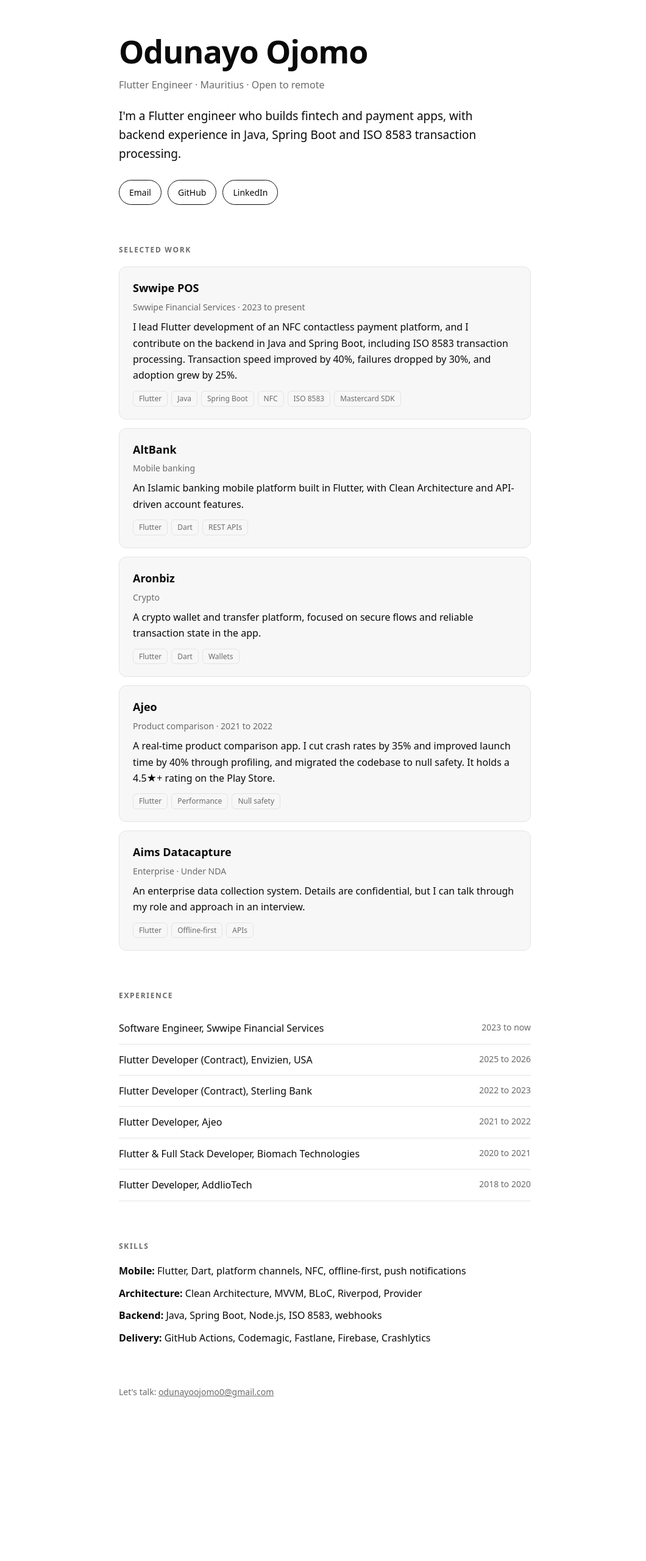
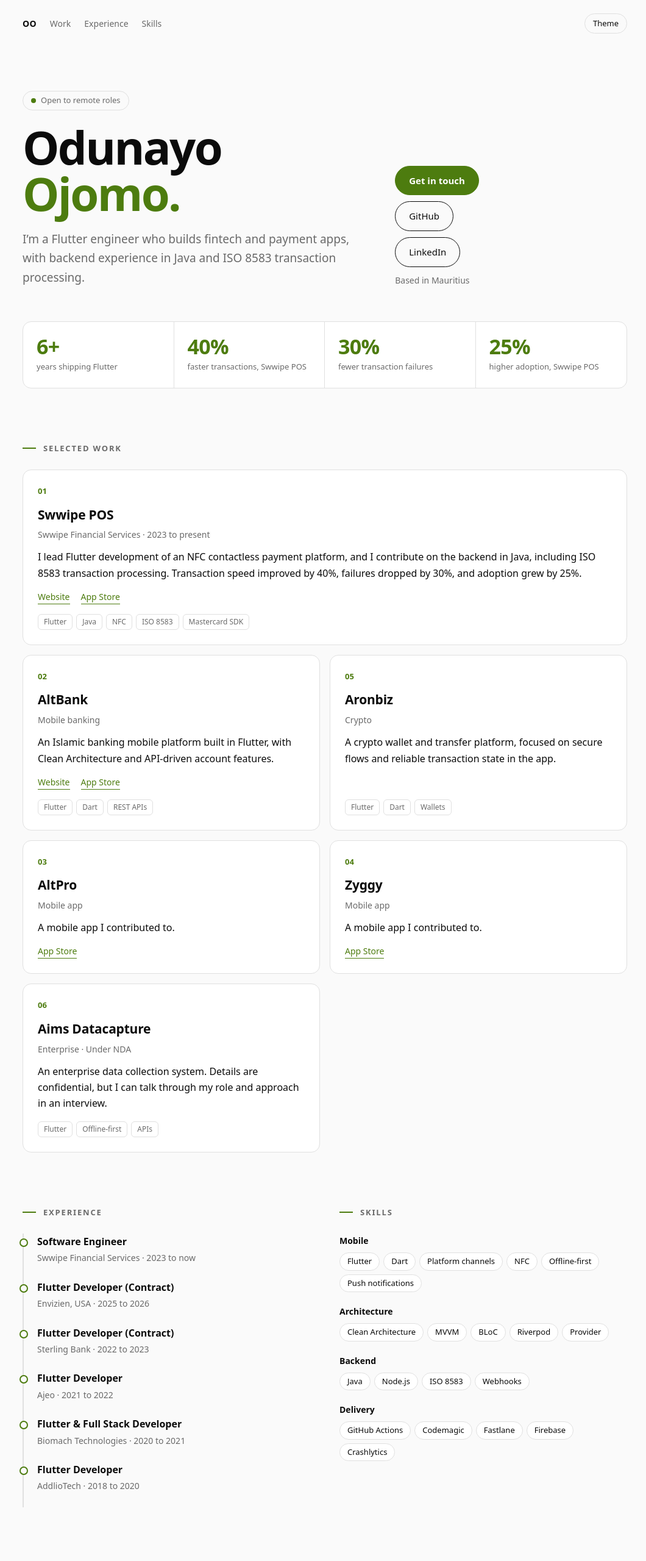
Before and after one commit to virtz/virtz.github.io, a plain HTML site: page index.html in a window 1280 px wide. Shown: the top 2560 px of the page at 61% size, without its empty margins (107-1167 px from the left). Before the commit the page ends 2380 px from the top, so only its background shows below. Drawn offline with Linux system fonts and the light colour scheme.

Commit message:
Refactor index.html for improved layout and content
Updated styles and content in index.html to improve layout and responsiveness. Added new sections for work experience and skills.

```diff
--- a/index.html
+++ b/index.html
@@ -5,102 +5,176 @@
 <meta name="viewport" content="width=device-width, initial-scale=1, viewport-fit=cover">
 <title>Odunayo Ojomo | Flutter Engineer</title>
 <style>
-:root{--bg:#fff;--fg:#0a0a0a;--mute:#6b6b6b;--line:#e4e4e4;--card:#f7f7f7;box-sizing:border-box;padding-top:env(safe-area-inset-top,0px);padding-bottom:env(safe-area-inset-bottom,0px)}
-@media (prefers-color-scheme:dark){:root:not([data-theme="light"]){--bg:#0a0a0a;--fg:#f2f2f2;--mute:#9a9a9a;--line:#262626;--card:#131313}}
-:root[data-theme="dark"]{--bg:#0a0a0a;--fg:#f2f2f2;--mute:#9a9a9a;--line:#262626;--card:#131313}
-html{scroll-padding-top:env(safe-area-inset-top,0px)}
+:root{--bg:#fafafa;--fg:#0b0b0b;--mute:#6a6a6a;--line:#e0e0e0;--card:#fff;--ac:#4d7c0f;--onac:#fff;box-sizing:border-box;padding-top:env(safe-area-inset-top,0px);padding-bottom:env(safe-area-inset-bottom,0px)}
+@media (prefers-color-scheme:dark){:root:not([data-theme="light"]){--bg:#0a0a0a;--fg:#f2f2f2;--mute:#9a9a9a;--line:#252525;--card:#121212;--ac:#c8f542;--onac:#0a0a0a}}
+:root[data-theme="dark"]{--bg:#0a0a0a;--fg:#f2f2f2;--mute:#9a9a9a;--line:#252525;--card:#121212;--ac:#c8f542;--onac:#0a0a0a}
+html{scroll-padding-top:env(safe-area-inset-top,0px);scroll-behavior:smooth}
 *{box-sizing:border-box}
 body{margin:0;background:var(--bg);color:var(--fg);font:16px/1.65 ui-sans-serif,system-ui,-apple-system,"Helvetica Neue",Arial,sans-serif}
-main{max-width:720px;margin:0 auto;padding:56px 22px 72px}
 a{color:inherit}
-h1{font-size:clamp(34px,7vw,52px);line-height:1.08;margin:0 0 14px;letter-spacing:-.02em}
-h2{font-size:12px;letter-spacing:.14em;text-transform:uppercase;color:var(--mute);margin:64px 0 18px;font-weight:600}
-.role{color:var(--mute);margin:0 0 22px}
-.bio{font-size:19px;max-width:34em;margin:0 0 26px}
-.links{display:flex;flex-wrap:wrap;gap:10px}
-.links a{border:1px solid var(--fg);padding:8px 16px;border-radius:999px;text-decoration:none;font-size:14px}
-.links a:hover{background:var(--fg);color:var(--bg)}
-.card{border:1px solid var(--line);background:var(--card);border-radius:12px;padding:20px 22px;margin-bottom:14px}
-.card h3{margin:0 0 4px;font-size:18px}
-.card p{margin:8px 0 0}
+.wrap{max-width:1040px;margin:0 auto;padding:0 24px}
+nav{display:flex;justify-content:space-between;align-items:center;padding:22px 0;font-size:14px}
+nav .l{display:flex;gap:22px;align-items:center}
+nav a{text-decoration:none;color:var(--mute)}
+nav a:hover{color:var(--fg)}
+nav b{color:var(--fg);letter-spacing:.02em}
+#tg{background:none;border:1px solid var(--line);color:var(--fg);border-radius:999px;padding:5px 13px;font:inherit;font-size:13px;cursor:pointer}
+.hero{display:grid;grid-template-columns:1.5fr 1fr;gap:40px;padding:72px 0 56px;align-items:end}
+.tag{display:inline-flex;align-items:center;gap:8px;font-size:13px;color:var(--mute);border:1px solid var(--line);border-radius:999px;padding:4px 13px;margin-bottom:22px}
+.tag i{width:8px;height:8px;border-radius:50%;background:var(--ac);display:block}
+h1{font-size:clamp(40px,8vw,76px);line-height:1;margin:0 0 22px;letter-spacing:-.035em}
+h1 em{font-style:normal;color:var(--ac)}
+.bio{font-size:19px;color:var(--mute);max-width:30em;margin:0}
+.cta{display:flex;flex-direction:column;gap:10px;align-items:flex-start}
+.btn{display:inline-block;text-decoration:none;font-size:15px;padding:11px 22px;border-radius:999px;border:1px solid var(--fg)}
+.btn.p{background:var(--ac);border-color:var(--ac);color:var(--onac);font-weight:600}
+.btn:hover{background:var(--fg);color:var(--bg);border-color:var(--fg)}
+.stats{display:grid;grid-template-columns:repeat(4,1fr);border:1px solid var(--line);border-radius:14px;background:var(--card);overflow:hidden}
+.stats div{padding:22px;border-right:1px solid var(--line)}
+.stats div:last-child{border:0}
+.stats b{display:block;font-size:34px;letter-spacing:-.02em;color:var(--ac);line-height:1.1}
+.stats span{font-size:13px;color:var(--mute)}
+h2{display:flex;align-items:baseline;gap:12px;font-size:13px;letter-spacing:.14em;text-transform:uppercase;color:var(--mute);margin:88px 0 24px;font-weight:600}
+h2::before{content:"";width:22px;height:2px;background:var(--ac);align-self:center}
+.grid{display:grid;grid-template-columns:1fr 1fr;gap:16px}
+.card{border:1px solid var(--line);background:var(--card);border-radius:14px;padding:24px;display:flex;flex-direction:column}
+.card.big{grid-column:1/-1}
+.card:hover{border-color:var(--ac)}
+.n{font-size:13px;color:var(--ac);font-weight:600;margin-bottom:10px}
+.card h3{margin:0 0 4px;font-size:21px;letter-spacing:-.01em}
 .meta{color:var(--mute);font-size:14px}
-.tags{display:flex;flex-wrap:wrap;gap:6px;margin-top:12px}
+.card p{margin:12px 0 0}
+.tags{display:flex;flex-wrap:wrap;gap:6px;margin-top:auto;padding-top:16px}
 .tags span{border:1px solid var(--line);border-radius:6px;padding:2px 9px;font-size:12px;color:var(--mute)}
-.row{display:flex;justify-content:space-between;gap:16px;padding:12px 0;border-bottom:1px solid var(--line)}
-.row:last-child{border:0}
-.row span:last-child{color:var(--mute);font-size:14px;white-space:nowrap}
-.skills p{margin:0 0 10px}
-.skills b{font-weight:600}
-footer{margin-top:64px;color:var(--mute);font-size:14px}
+.lk{display:flex;gap:18px;margin-top:14px;font-size:14px}.lk a{color:var(--ac);text-decoration:none;border-bottom:1px solid currentColor}
+.two{display:grid;grid-template-columns:1fr 1fr;gap:48px}
+.tl{border-left:2px solid var(--line);padding-left:22px}
+.tl div{position:relative;padding:0 0 22px}
+.tl div::before{content:"";position:absolute;left:-29px;top:8px;width:10px;height:10px;border-radius:50%;background:var(--bg);border:2px solid var(--ac)}
+.tl b{display:block;font-weight:600}
+.tl span{font-size:14px;color:var(--mute)}
+.sk{margin:0 0 20px}
+.sk h4{margin:0 0 8px;font-size:14px;font-weight:600}
+.sk div{display:flex;flex-wrap:wrap;gap:6px}
+.sk span{background:var(--card);border:1px solid var(--line);border-radius:999px;padding:3px 12px;font-size:13px}
+.contact{margin:96px 0 0;border:1px solid var(--line);background:var(--card);border-radius:18px;padding:44px 32px;text-align:center}
+.contact h2{display:none}
+.contact p.big{font-size:clamp(24px,4vw,36px);letter-spacing:-.02em;margin:0 0 22px;line-height:1.2}
+.contact .row{display:flex;gap:10px;justify-content:center;flex-wrap:wrap}
+footer{padding:28px 0 56px;color:var(--mute);font-size:13px;text-align:center}
+@media(max-width:760px){.hero,.two,.grid{grid-template-columns:1fr}.stats{grid-template-columns:1fr 1fr}.stats div:nth-child(2){border-right:0}.stats div:nth-child(-n+2){border-bottom:1px solid var(--line)}.hero{padding-top:40px}nav .l a{display:none}}
 </style>
 </head>
 <body>
-<main>
-<h1>Odunayo Ojomo</h1>
-<p class="role">Flutter Engineer &middot; Mauritius &middot; Open to remote</p>
-<p class="bio">I'm a Flutter engineer who builds fintech and payment apps, with backend experience in Java, Spring Boot and ISO 8583 transaction processing.</p>
-<div class="links">
-<a href="mailto:odunayoojomo0@gmail.com">Email</a>
-<a href="https://github.com/virtz" target="_blank" rel="noopener">GitHub</a>
-<a href="https://www.linkedin.com/in/odunayo-ojomo/" target="_blank" rel="noopener">LinkedIn</a>
+<div class="wrap">
+<nav><div class="l"><b>OO</b><a href="#work">Work</a><a href="#path">Experience</a><a href="#skills">Skills</a></div><button id="tg" type="button">Theme</button></nav>
+
+<section class="hero">
+<div>
+<div class="tag"><i></i>Open to remote roles</div>
+<h1>Odunayo<br><em>Ojomo.</em></h1>
+<p class="bio">I’m a Flutter engineer who builds fintech and payment apps, with backend experience in Java and ISO 8583 transaction processing.</p>
 </div>
+<div class="cta">
+<a class="btn p" href="mailto:odunayoojomo0@gmail.com">Get in touch</a>
+<a class="btn" href="https://github.com/virtz" target="_blank" rel="noopener">GitHub</a>
+<a class="btn" href="https://www.linkedin.com/in/odunayo-ojomo/" target="_blank" rel="noopener">LinkedIn</a>
+<span class="meta">Based in Mauritius</span>
+</div>
+</section>
 
-<h2>Selected work</h2>
+<section class="stats">
+<div><b>6+</b><span>years shipping Flutter</span></div>
+<div><b>40%</b><span>faster transactions, Swwipe POS</span></div>
+<div><b>30%</b><span>fewer transaction failures</span></div>
+<div><b>25%</b><span>higher adoption, Swwipe POS</span></div>
+</section>
 
-<div class="card">
+<h2 id="work">Selected work</h2>
+<section class="grid">
+<div class="card big">
+<div class="n">01</div>
 <h3>Swwipe POS</h3>
 <div class="meta">Swwipe Financial Services &middot; 2023 to present</div>
-<p>I lead Flutter development of an NFC contactless payment platform, and I contribute on the backend in Java and Spring Boot, including ISO 8583 transaction processing. Transaction speed improved by 40%, failures dropped by 30%, and adoption grew by 25%.</p>
-<div class="tags"><span>Flutter</span><span>Java</span><span>Spring Boot</span><span>NFC</span><span>ISO 8583</span><span>Mastercard SDK</span></div>
+<p>I lead Flutter development of an NFC contactless payment platform, and I contribute on the backend in Java, including ISO 8583 transaction processing. Transaction speed improved by 40%, failures dropped by 30%, and adoption grew by 25%.</p>
+<div class="lk"><a href="https://www.swwipe.com/" target="_blank" rel="noopener">Website</a><a href="https://apps.apple.com/us/app/swwipe/id6463031984" target="_blank" rel="noopener">App Store</a></div>
+<div class="tags"><span>Flutter</span><span>Java</span><span>NFC</span><span>ISO 8583</span><span>Mastercard SDK</span></div>
 </div>
-
 <div class="card">
+<div class="n">02</div>
 <h3>AltBank</h3>
 <div class="meta">Mobile banking</div>
 <p>An Islamic banking mobile platform built in Flutter, with Clean Architecture and API-driven account features.</p>
+<div class="lk"><a href="https://altbank.ng/" target="_blank" rel="noopener">Website</a><a href="https://apps.apple.com/us/app/altbank/id6461120800" target="_blank" rel="noopener">App Store</a></div>
 <div class="tags"><span>Flutter</span><span>Dart</span><span>REST APIs</span></div>
 </div>
-
 <div class="card">
+<div class="n">05</div>
 <h3>Aronbiz</h3>
 <div class="meta">Crypto</div>
 <p>A crypto wallet and transfer platform, focused on secure flows and reliable transaction state in the app.</p>
 <div class="tags"><span>Flutter</span><span>Dart</span><span>Wallets</span></div>
 </div>
-
 <div class="card">
-<h3>Ajeo</h3>
-<div class="meta">Product comparison &middot; 2021 to 2022</div>
-<p>A real-time product comparison app. I cut crash rates by 35% and improved launch time by 40% through profiling, and migrated the codebase to null safety. It holds a 4.5&#9733;+ rating on the Play Store.</p>
-<div class="tags"><span>Flutter</span><span>Performance</span><span>Null safety</span></div>
+<div class="n">03</div>
+<h3>AltPro</h3>
+<div class="meta">Mobile app</div>
+<p>A mobile app I contributed to.</p>
+<div class="lk"><a href="https://apps.apple.com/us/app/altpro-mobile/id6503241379" target="_blank" rel="noopener">App Store</a></div>
 </div>
-
 <div class="card">
+<div class="n">04</div>
+<h3>Zyggy</h3>
+<div class="meta">Mobile app</div>
+<p>A mobile app I contributed to.</p>
+<div class="lk"><a href="https://apps.apple.com/us/app/zyggy/id6473276596" target="_blank" rel="noopener">App Store</a></div>
+</div>
+<div class="card">
+<div class="n">06</div>
 <h3>Aims Datacapture</h3>
 <div class="meta">Enterprise &middot; Under NDA</div>
 <p>An enterprise data collection system. Details are confidential, but I can talk through my role and approach in an interview.</p>
 <div class="tags"><span>Flutter</span><span>Offline-first</span><span>APIs</span></div>
 </div>
+</section>
 
-<h2>Experience</h2>
-<div class="row"><span>Software Engineer, Swwipe Financial Services</span><span>2023 to now</span></div>
-<div class="row"><span>Flutter Developer (Contract), Envizien, USA</span><span>2025 to 2026</span></div>
-<div class="row"><span>Flutter Developer (Contract), Sterling Bank</span><span>2022 to 2023</span></div>
-<div class="row"><span>Flutter Developer, Ajeo</span><span>2021 to 2022</span></div>
-<div class="row"><span>Flutter &amp; Full Stack Developer, Biomach Technologies</span><span>2020 to 2021</span></div>
-<div class="row"><span>Flutter Developer, AddlioTech</span><span>2018 to 2020</span></div>
+<section class="two">
+<div>
+<h2 id="path">Experience</h2>
+<div class="tl">
+<div><b>Software Engineer</b><span>Swwipe Financial Services &middot; 2023 to now</span></div>
+<div><b>Flutter Developer (Contract)</b><span>Envizien, USA &middot; 2025 to 2026</span></div>
+<div><b>Flutter Developer (Contract)</b><span>Sterling Bank &middot; 2022 to 2023</span></div>
+<div><b>Flutter Developer</b><span>Ajeo &middot; 2021 to 2022</span></div>
+<div><b>Flutter &amp; Full Stack Developer</b><span>Biomach Technologies &middot; 2020 to 2021</span></div>
+<div><b>Flutter Developer</b><span>AddlioTech &middot; 2018 to 2020</span></div>
+</div>
+</div>
+<div>
+<h2 id="skills">Skills</h2>
+<div class="sk"><h4>Mobile</h4><div><span>Flutter</span><span>Dart</span><span>Platform channels</span><span>NFC</span><span>Offline-first</span><span>Push notifications</span></div></div>
+<div class="sk"><h4>Architecture</h4><div><span>Clean Architecture</span><span>MVVM</span><span>BLoC</span><span>Riverpod</span><span>Provider</span></div></div>
+<div class="sk"><h4>Backend</h4><div><span>Java</span><span>Node.js</span><span>ISO 8583</span><span>Webhooks</span></div></div>
+<div class="sk"><h4>Delivery</h4><div><span>GitHub Actions</span><span>Codemagic</span><span>Fastlane</span><span>Firebase</span><span>Crashlytics</span></div></div>
+</div>
+</section>
 
-<h2>Skills</h2>
-<div class="skills">
-<p><b>Mobile:</b> Flutter, Dart, platform channels, NFC, offline-first, push notifications</p>
-<p><b>Architecture:</b> Clean Architecture, MVVM, BLoC, Riverpod, Provider</p>
-<p><b>Backend:</b> Java, Spring Boot, Node.js, ISO 8583, webhooks</p>
-<p><b>Delivery:</b> GitHub Actions, Codemagic, Fastlane, Firebase, Crashlytics</p>
+<section class="contact">
+<p class="big">Looking for a Flutter engineer who ships?</p>
+<div class="row">
+<a class="btn p" href="mailto:odunayoojomo0@gmail.com">odunayoojomo0@gmail.com</a>
+<a class="btn" href="https://www.linkedin.com/in/odunayo-ojomo/" target="_blank" rel="noopener">LinkedIn</a>
+<a class="btn" href="https://github.com/virtz" target="_blank" rel="noopener">GitHub</a>
 </div>
-
-<footer>
-<p>Let's talk: <a href="mailto:odunayoojomo0@gmail.com">odunayoojomo0@gmail.com</a></p>
-</footer>
-</main>
+</section>
+<footer>&copy; Odunayo Ojomo</footer>
+</div>
+<script>
+document.getElementById("tg").addEventListener("click",function(){
+var r=document.documentElement,d=r.getAttribute("data-theme");
+if(!d){d=window.matchMedia("(prefers-color-scheme: dark)").matches?"dark":"light"}
+r.setAttribute("data-theme",d==="dark"?"light":"dark");
+});
+</script>
 </body>
 </html>
```
